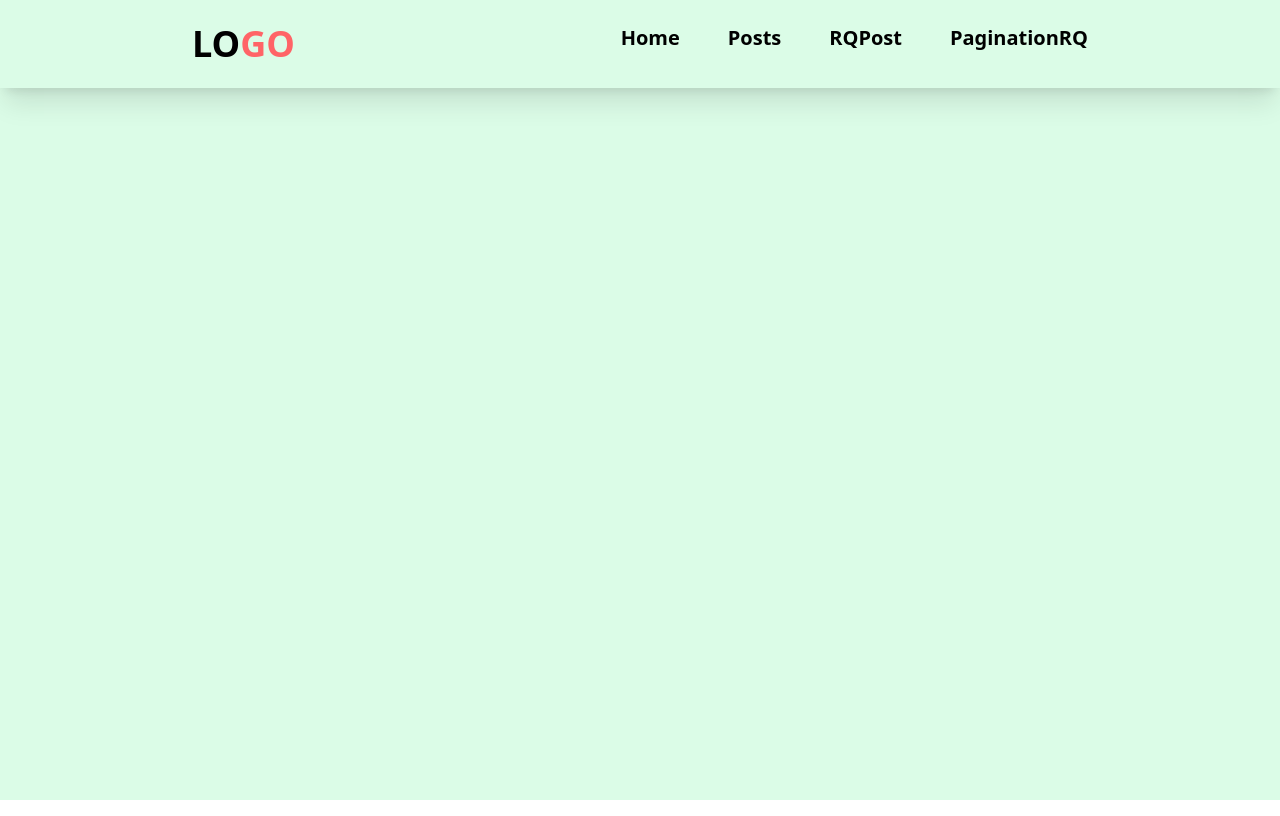
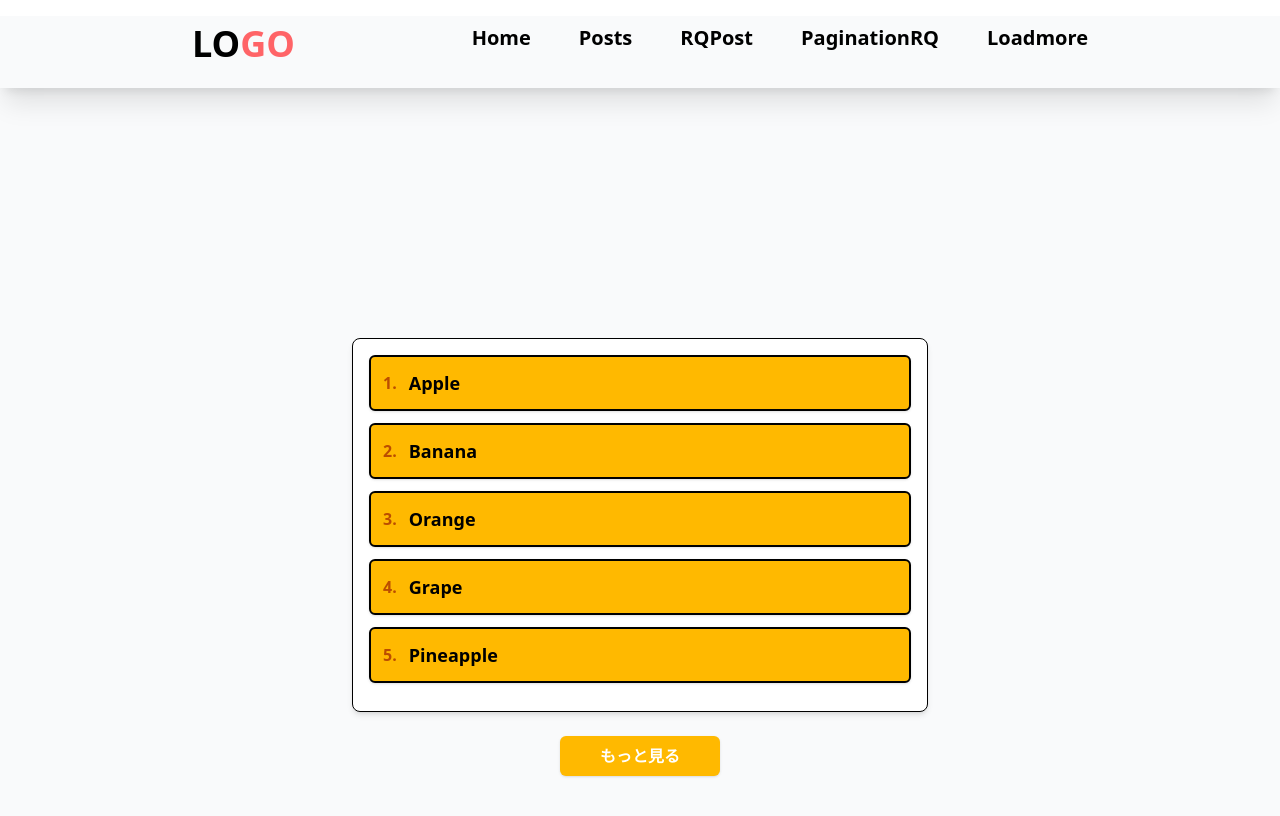
Before and after one commit to gurungnavin/react-packages, a React (Vite) app in the folder tanstack-query/: page /loadmore in a window 1280 px wide. Built offline with nearby package versions, Linux system fonts and the light colour scheme; data requests are answered from the project's data file.

Commit message:
React Query Loadmore

```diff
--- a/tanstack-query/src/components/Header.jsx
+++ b/tanstack-query/src/components/Header.jsx
@@ -5,6 +5,7 @@ import RQPosts from './RQPosts'
 import Home from './Home'
 import PostDetailsRQ from './PostDetailsRQ'
 import PaginationRQuery from './PaginationRQuery'
+import LoadMore from './LoadMore'
 
 const Header = () => {
   return (
@@ -18,6 +19,7 @@ const Header = () => {
         <Link to='/posts'>Posts</Link>
         <Link to='/rqposts'>RQPost</Link>
         <Link to='/paginationrquery'>PaginationRQ</Link>
+        <Link to='/loadmore'>Loadmore</Link>
       </nav>
     </header>
       <Routes>
@@ -26,6 +28,7 @@ const Header = () => {
         <Route path='/rqposts' element= {<RQPosts />} />
         <Route path='/rqposts/:postId' element= {<PostDetailsRQ />}/>
         <Route path = '/paginationrquery' element= {<PaginationRQuery />}/>
+        <Route path = '/loadmore' element= {<LoadMore />}/>
       </Routes>
     </BrowserRouter>
   )
--- /dev/null
+++ b/tanstack-query/src/components/LoadMore.jsx
@@ -0,0 +1,92 @@
+
+import { keepPreviousData, useInfiniteQuery } from "@tanstack/react-query";
+import axios, { all } from "axios";
+import { ImSpinner9 } from "react-icons/im";
+import { BiError } from "react-icons/bi";
+
+
+// Function to fetch paginated data
+const loadMoreQuery = ({pageParam}) => {
+  return axios.get(`http://localhost:3000/fruits/?_limit=5&_page=${pageParam}`)
+};
+const LoadMore = () => {
+  const {data, isLoading, isError, error, hasNextPage, isFetchingNextPage, fetchNextPage} = useInfiniteQuery({
+    queryKey : ['fruits'],
+    queryFn : loadMoreQuery,
+    initialPageParam: 1,
+    getNextPageParam : (_lastPage, allPages) => {
+      if(allPages.length < 4){
+        return allPages.length + 1
+      }else{
+        return undefined
+      }
+    }
+  })
+
+  // console.log(data, "data");
+  // Loading state
+  if (isLoading) {
+    return (
+      <div className='w-full h-screen flex justify-center items-center'>
+        <ImSpinner9 className='animate-spin' size={"50px"} style={{ color: 'goldenrod' }} />
+        <div>
+          <h2 className='pl-8 text-2xl font-bold'>データ抽出中です.... <br /> <span className='text-lg font-light'>しばらくお待ちください!</span></h2>
+        </div>
+      </div>
+    );
+  }
+
+  // Error state
+  if (isError) {
+    return (
+      <div className='w-full h-screen flex justify-center items-center'>
+        <BiError className='animate-bounce' size={"70px"} style={{ color: 'red' }} />
+        <div>
+          <p>{error.message}</p>
+          <h2 className='pl-6 text-2xl font-bold text-red-600'>エラーが発生しました.... <br /> <span className='text-lg font-light text-black'>ネットワークまたはURLを直してください!</span></h2>
+        </div>
+      </div>
+    );
+  }
+
+
+
+  // Data display
+  return (
+    <div className='w-full min-h-screen flex flex-col justify-end items-center bg-gray-50 py-8 mt-4'>
+
+      <div className='w-full max-w-xl border border-black rounded-lg bg-white shadow-md p-4 mb-6 overflow-y-auto' style={{ maxHeight: '70vh' }}>
+        {data?.pages?.flatMap(page =>
+          page.data.map(fruit => (
+            <div key={fruit.id} className='flex items-center gap-3 p-3 mb-3 border-2 bg-amber-400 rounded-md shadow-sm hover:bg-amber-100 hover:scale-[1.03] transition'>
+              <span className='font-bold text-amber-700'>{fruit.id}.</span>
+              <span className='text-lg font-semibold'>{fruit.name}</span>
+            </div>
+          ))
+        )}
+        {isFetchingNextPage && (
+          <div className='flex justify-center items-center py-4'>
+            <ImSpinner9 className='animate-spin' size={"32px"} style={{ color: 'goldenrod' }} />
+            <span className='ml-3 text-amber-700 font-medium'>Loading more...</span>
+          </div>
+        )}
+      </div>
+
+      <button
+        onClick={() => fetchNextPage()}
+        disabled={!hasNextPage || isFetchingNextPage}
+        className={`bg-amber-400 hover:bg-amber-500 text-white font-bold py-2 px-6 rounded-md shadow transition disabled:bg-gray-400 disabled:cursor-not-allowed mb-2`}
+        style={{ minWidth: '160px' }}
+      >
+        {isFetchingNextPage
+          ? 'データ抽出中です...'
+          : hasNextPage
+            ? 'もっと見る'
+            : 'これ以上のデータはありません'}
+      </button>
+    </div>
+  );
+
+};
+
+export default LoadMore
```
